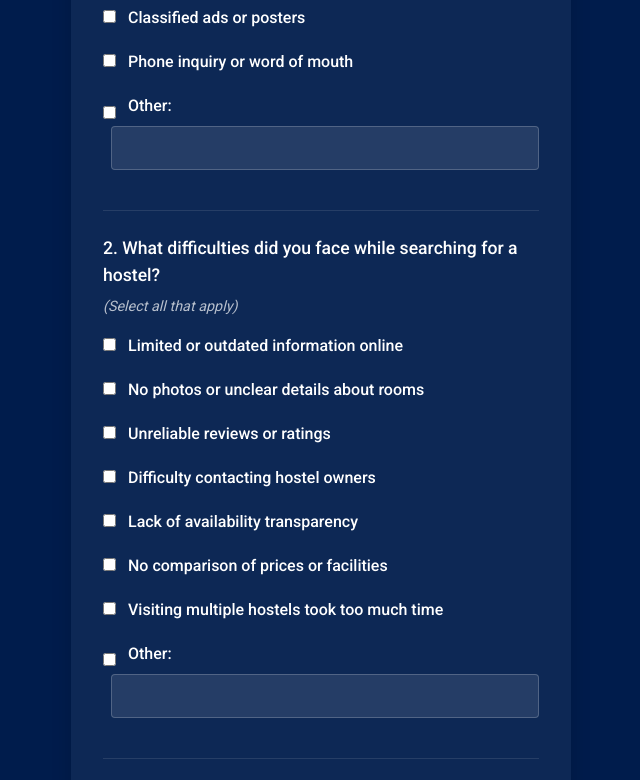
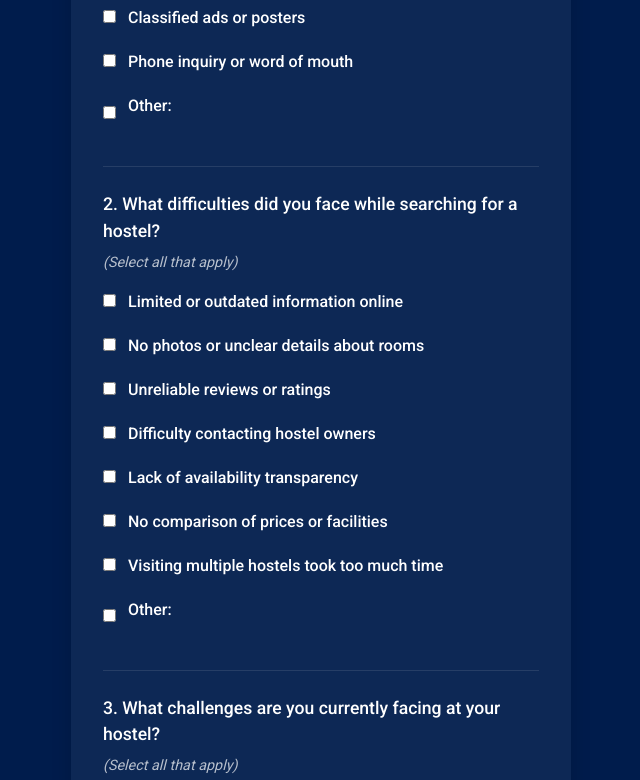
Before and after one commit to ikxano/abinks.com, a plain HTML site: page survey.html in a window 1280 px wide. Shown: the part 1020-1800 px from the top of the page, without its empty margins (319-959 px from the left). Drawn offline with Linux system fonts and the light colour scheme; a web font is replaced by a local one.

```diff
--- a/survey.html
+++ b/survey.html
@@ -420,13 +420,13 @@
       const questionId = checkbox.id;
       let otherTextId;
 
-      if (questionId.includes('find-other')) {
+      if (questionId.includes('q1-other')) {
         otherTextId = 'q1-other-text';
-      } else if (questionId.includes('diff-other')) {
+      } else if (questionId.includes('q2-other')) {
         otherTextId = 'q2-other-text';
-      } else if (questionId.includes('challenge-other')) {
+      } else if (questionId.includes('q3-other')) {
         otherTextId = 'q3-other-text';
-      } else if (questionId.includes('feature-other')) {
+      } else if (questionId.includes('q5-other')) {
         otherTextId = 'q5-other-text';
       }
 
```
